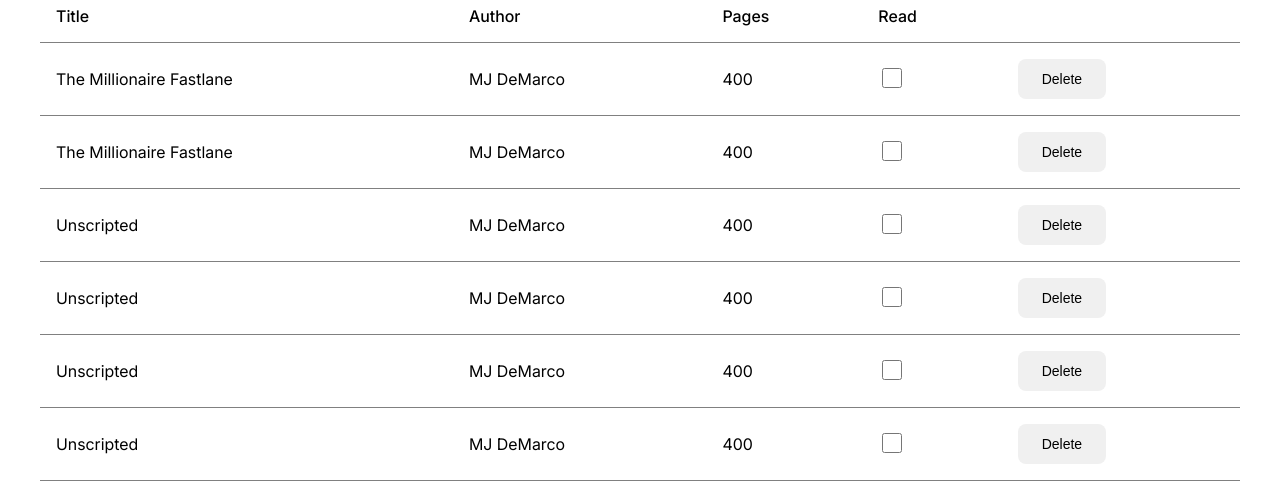
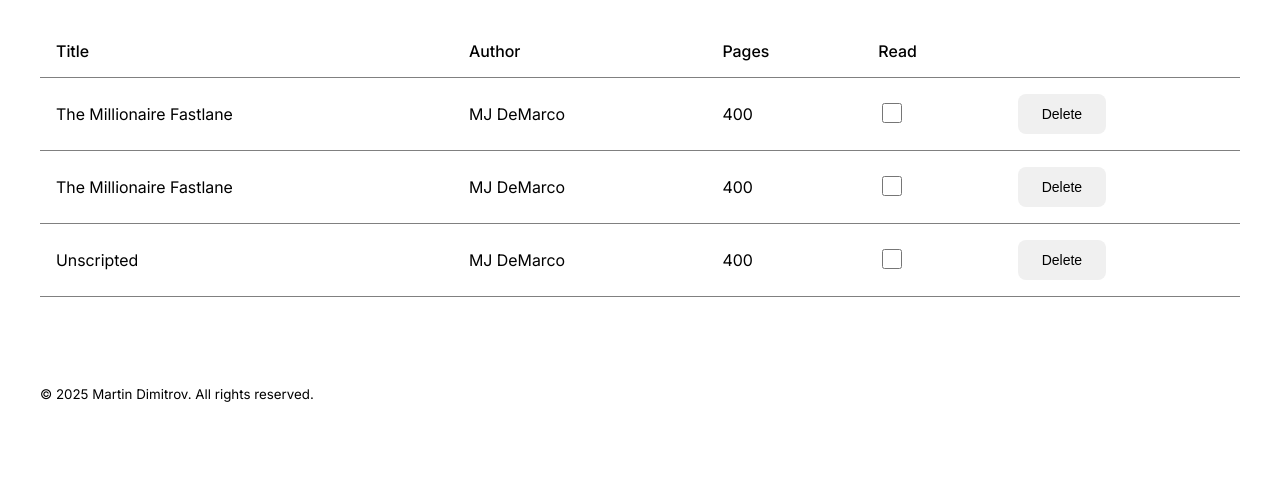
Before and after one commit to martindimitrovat/odin-library, a plain HTML site: page index.html in a window 1280 px wide. Shown: the part 264-758 px from the top of the page. Drawn offline with Linux system fonts and the light colour scheme.

Commit message:
Remove height property from html selector

```diff
--- a/main.js
+++ b/main.js
@@ -1,61 +1,6 @@
 const library = [
     {
         title: "The Millionaire Fastlane",
-        author: "MJ DeMarco",
-        pages: 400,
-    },
-    {
-        title: "Unscripted",
-        author: "MJ DeMarco",
-        pages: 400,
-    },
-    {
-        title: "Unscripted",
-        author: "MJ DeMarco",
-        pages: 400,
-    },
-    {
-        title: "Unscripted",
-        author: "MJ DeMarco",
-        pages: 400,
-    },
-    {
-        title: "Unscripted",
-        author: "MJ DeMarco",
-        pages: 400,
-    },
-    {
-        title: "Unscripted",
-        author: "MJ DeMarco",
-        pages: 400,
-    },
-    {
-        title: "Unscripted",
-        author: "MJ DeMarco",
-        pages: 400,
-    },
-    {
-        title: "Unscripted",
-        author: "MJ DeMarco",
-        pages: 400,
-    },
-    {
-        title: "Unscripted",
-        author: "MJ DeMarco",
-        pages: 400,
-    },
-    {
-        title: "Unscripted",
-        author: "MJ DeMarco",
-        pages: 400,
-    },
-    {
-        title: "Unscripted",
-        author: "MJ DeMarco",
-        pages: 400,
-    },
-    {
-        title: "Unscripted",
         author: "MJ DeMarco",
         pages: 400,
     },
--- a/style.css
+++ b/style.css
@@ -7,7 +7,6 @@
 
 html {
     font-family: Inter;
-    height: 100%;
 }
 
 body {
```
Also changed, not shown: index.html (+0 -1 lines).
